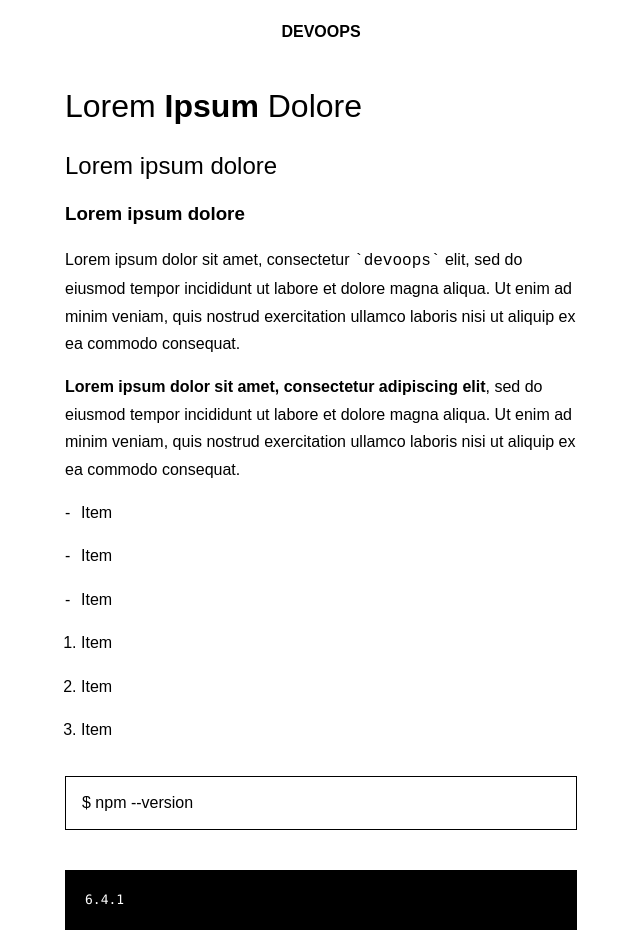
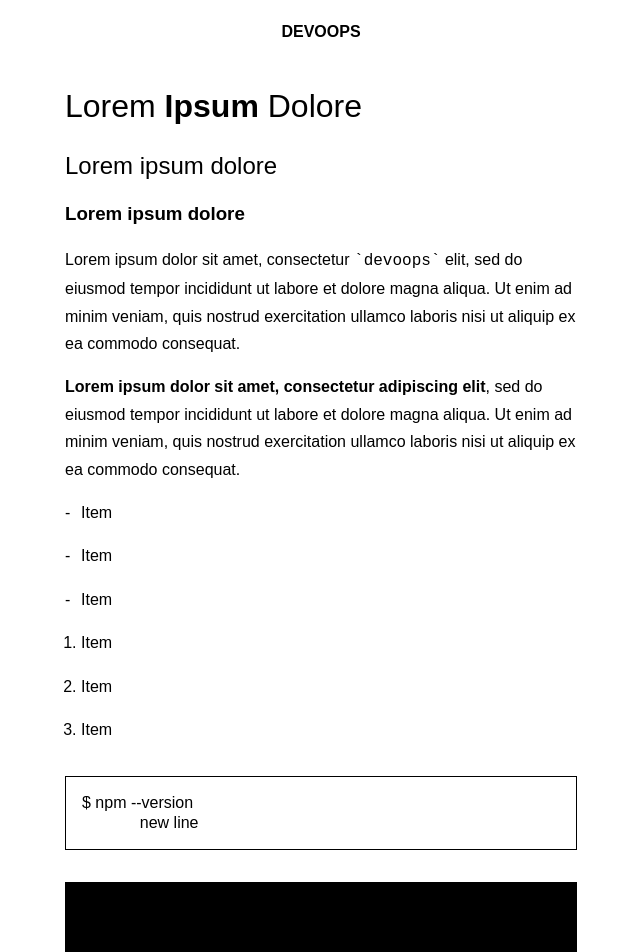
Before and after one commit to devoopshq/styleguide, a Nuxt app: page / in a window 1280 px wide. Shown: the top 952 px of the page, without its empty margins (319-959 px from the left). Built offline with nearby package versions, Linux system fonts and the light colour scheme.

Commit message:
white space preserve

```diff
--- a/components/buttons/ButtonAbort.vue
+++ b/components/buttons/ButtonAbort.vue
@@ -1,10 +1,14 @@
 <template lang="pug">
-button.button(:class="{warning: warning}") ACTION
+button.button(:class="{ warning }") {{ action }}
 </template>
 
 <script>
 export default {
   props: {
+    action: {
+      type: String,
+      default: ''
+    },
     warning: {
       type: Boolean,
       default: false
--- a/components/buttons/ButtonSecondary.vue
+++ b/components/buttons/ButtonSecondary.vue
@@ -22,7 +22,6 @@ export default {
   font-size rem(12px)
   text-transform uppercase
   user-select none
-  // font-weight 100
   line-height 0
   background $white
   padding 0 1rem
--- a/components/code/TerminalInput.vue
+++ b/components/code/TerminalInput.vue
@@ -1,7 +1,17 @@
 <template lang="pug">
-div npm --version
+div {{ content }}
 </template>
 
+<script>
+export default {
+  props: {
+    content: {
+      type: String,
+      default: ''
+    }
+  }
+}
+</script>
 
 <style lang="stylus" scoped>
 div
--- a/components/code/TerminalOutput.vue
+++ b/components/code/TerminalOutput.vue
@@ -1,15 +1,26 @@
 <template lang="pug">
-div 6.4.1
+div(v-html="content")
 </template>
 
+<script>
+export default {
+  props: {
+    content: {
+      type: String,
+      default: ''
+    }
+  }
+}
+</script>
 
 <style lang="stylus" scoped>
 div
-  color: rgb(255, 255, 255);
-  font-family: Menlo, Monaco, "Lucida Console", "Liberation Mono", "DejaVu Sans Mono", "Bitstream Vera Sans Mono", "Courier New", monospace, serif;
-  font-size: 13px;
-  line-height: 20px;
-  background: rgb(0, 0, 0);
-  margin: 40px 0px;
-  padding: 20px;
+  color $white
+  font-family $monospace
+  font-size rem(13px)
+  line-height 1.538
+  background rgb(0, 0, 0)
+  margin 2rem 0
+  padding 1rem
+  white-space pre
 </style>
--- a/pages/index.vue
+++ b/pages/index.vue
@@ -7,8 +7,8 @@
   P(content="<strong>Lorem ipsum dolor sit amet, consectetur adipiscing elit</strong>, sed do eiusmod tempor incididunt ut labore et dolore magna aliqua. Ut enim ad minim veniam, quis nostrud exercitation ullamco laboris nisi ut aliquip ex ea commodo consequat.")
   UL(:lists="lists")
   OL(:lists="lists")
-  TerminalInput
-  TerminalOutput
+  TerminalInput(content="npm --version\n             new line")
+  TerminalOutput(content="6.4.1\n       foo\n  bar")
   ButtonPrimary(action="cta")
   ButtonPrimary(action="cta" :warning="true")
   ButtonPrimary(action="cta" disabled)
```
